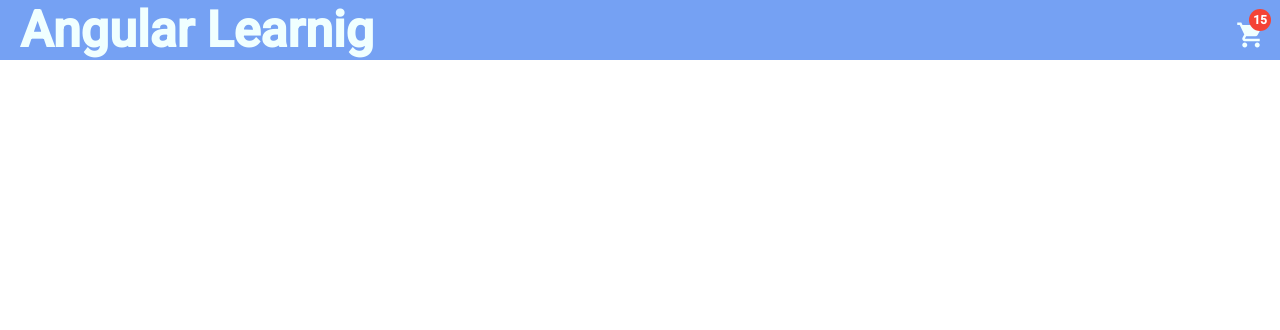
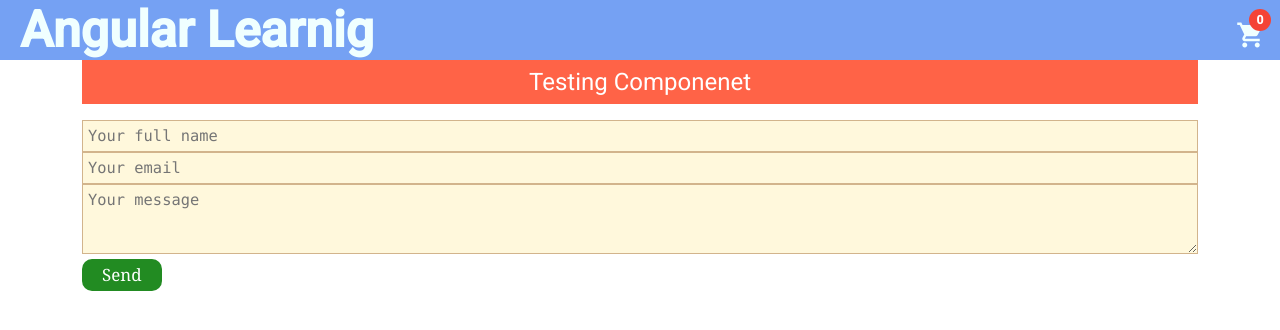
Before and after one commit to maurya20/angular-learning, an Angular app: page /btn in a window 1280 px wide. Before the commit this address led to /. Shown: the top 330 px of the page. Built offline with nearby package versions, Linux system fonts and the light colour scheme.

Commit message:
Add object into array and delete a specific object on user event implemented

```diff
--- a/src/app/app-routing.module.ts
+++ b/src/app/app-routing.module.ts
@@ -1,11 +1,13 @@
 import { NgModule } from '@angular/core';
 import { RouterModule, Routes } from '@angular/router';
+import { ButtonComponent } from './components/button/button.component';
 import { DetailComponent } from './components/detail/detail.component';
 import { HomeComponent } from './components/home/home.component';
 
 //const routes: Routes = [];
 const routes: Routes = [
   { path: '', component: HomeComponent },
+  { path: 'btn', component: ButtonComponent },
   { path: 'detail/:id', component: DetailComponent },
 ];
 
--- a/src/app/components/button/button.component.css
+++ b/src/app/components/button/button.component.css
@@ -2,3 +2,124 @@ button {
   margin: 10px;
   padding: 5px;
 }
+h1 {
+  background-color: tomato;
+  color: white;
+  text-align: center;
+  padding: 6px;
+}
+
+.column {
+  width: 50%;
+  float: left;
+  padding: 2%;
+  box-sizing: border-box;
+}
+.column {
+  padding: 3%;
+}
+/*clear-fix the parent of column because it collapsed!  */
+form:after {
+  content: "";
+  display: block;
+  clear: both;
+}
+
+/* FORM STUFF BEGINS HERE */
+form {
+  font-size: 110%;
+}
+label {
+  display: block;
+  color: saddlebrown;
+  margin: 16px 0 3px;
+}
+fieldset label {
+  display: inline-block;
+  font-size: 85%;
+  font-family: Calibri, sans-serif;
+}
+
+input[type="text"],
+input[type="email"],
+input[type="tel"],
+textarea,
+select {
+  width: 100%;
+  padding: 5px;
+  box-sizing: border-box;
+  background-color: cornsilk;
+  border: solid 1px tan;
+  font-family: "Lucida Console", monospace;
+}
+textarea {
+  resize: vertical;
+  min-height: 70px;
+}
+fieldset {
+  border: none;
+  margin: 20px 0;
+  padding: 10px 0;
+  border-bottom: 1px solid tan;
+}
+legend {
+  color: white;
+  background-color: tan;
+  display: block;
+  width: 100%;
+  padding: 3px;
+}
+input[type="checkbox"] {
+  background-color: red;
+  border: solid 1px red;
+  color: red;
+  outline: red;
+}
+/* BUTTONS */
+input[type="submit"] {
+  background-color: forestgreen;
+  color: white;
+  border: none;
+  padding: 6px 20px;
+  font-size: 110%;
+  border-radius: 10px;
+  font-family: Rockwell, georgia, serif;
+}
+/* Reset Button: minimize the appearance */
+input[type="reset"] {
+  background-color: transparent;
+  border: none;
+  text-decoration: underline;
+  cursor: pointer;
+  margin: 20px 0;
+  color: olive;
+}
+
+/* hovers and tabs */
+input[type="text"]:hover,
+input[type="email"]:hover {
+  background-color: khaki;
+}
+input[type="text"]:focus,
+input[type="email"]:focus {
+  outline: 2px solid tan;
+}
+input[type="sumbit"]:hover,
+input[type="submit"]:focus {
+  background-color: limegreen;
+}
+/* responsive bonus round */
+@media screen and (min-width: 450px) {
+  /*  2col  */
+  .column {
+    width: 50%;
+    float: left;
+    padding: 3%;
+    box-sizing: border-box;
+  }
+}
+.card {
+  display: flex;
+  flex-direction: row;
+  justify-content: space-between;
+}
--- a/src/app/components/button/button.component.html
+++ b/src/app/components/button/button.component.html
@@ -1,3 +1,43 @@
-<button [ngStyle]="{ 'background-color': color }" (click)="onLog()">
-  {{ text }}
-</button>
+<div class="container">
+  <h1>Testing Componenet</h1>
+
+  <mat-card
+    *ngFor="let cform of contactData; let i = index"
+    class="m-3 p-3"
+    class="card"
+  >
+    <span>{{ i }}</span>
+    <h3>{{ cform.fullName }}</h3>
+    <h3>{{ cform.email }}</h3>
+    <h3>{{ cform.message }}</h3>
+    <span role="button" (click)="onDelete(i)"
+      ><mat-icon [ngStyle]="{ color: 'red' }">delete_forever</mat-icon></span
+    >
+  </mat-card>
+
+  <form [formGroup]="contactForm" (ngSubmit)="onSubmit()">
+    <input
+      type="text"
+      name="fullName"
+      placeholder="Your full name"
+      formControlName="fullName"
+    />
+    <br />
+
+    <input
+      type="email"
+      name="email"
+      placeholder="Your email"
+      formControlName="email"
+    />
+    <br />
+
+    <textarea
+      name="message"
+      placeholder="Your message"
+      formControlName="message"
+    ></textarea>
+    <br />
+    <input type="submit" value="Send" />
+  </form>
+</div>
--- a/src/app/components/button/button.component.ts
+++ b/src/app/components/button/button.component.ts
@@ -1,4 +1,5 @@
 import { Component, OnInit, Input } from '@angular/core';
+import { FormBuilder, FormGroup } from '@angular/forms';
 
 @Component({
   selector: 'app-button',
@@ -6,12 +7,34 @@ import { Component, OnInit, Input } from '@angular/core';
   styleUrls: ['./button.component.css'],
 })
 export class ButtonComponent implements OnInit {
-  @Input() color!: string;
-  @Input() text!: string;
-  constructor() {}
+  // @Input() color!: string;
+  // @Input() text!: string;
+  public contactForm!: FormGroup;
+
+  contactData: any;
+  constructor(private formBuilder: FormBuilder) {
+    this.createContactForm();
+    this.contactData = [];
+  }
 
   ngOnInit(): void {}
-  onLog() {
-    console.log('jfvfvfvfvfhvfbvhbhf');
+
+  createContactForm() {
+    this.contactForm = this.formBuilder.group({
+      fullName: [''],
+      email: [''],
+      message: [''],
+    });
+  }
+  logger(p: any) {
+    console.log('live ????', p);
+  }
+  onSubmit() {
+    console.log('Your form data : ', this.contactForm.value);
+    this.contactData = [...this.contactData, this.contactForm.value];
+    console.log('after submit all data : ', this.contactData);
+  }
+  onDelete(id: number) {
+    this.contactData.splice(id, 1);
   }
 }
--- a/src/app/components/header/header.component.html
+++ b/src/app/components/header/header.component.html
@@ -2,7 +2,7 @@
   <strong>Angular Learnig</strong>
   <span role="button">
     <mat-icon
-      matBadge="15"
+      matBadge="{{ cartItems.length }}"
       matBadgeColor="warn"
       aria-label="Cart icon"
       class="cart-icon"
--- a/src/app/components/header/header.component.ts
+++ b/src/app/components/header/header.component.ts
@@ -1,15 +1,21 @@
 import { Component, OnInit } from '@angular/core';
+import { CartService } from 'src/app/services/cart.service';
 
 @Component({
   selector: 'app-header',
   templateUrl: './header.component.html',
-  styleUrls: ['./header.component.css']
+  styleUrls: ['./header.component.css'],
 })
 export class HeaderComponent implements OnInit {
-
-  constructor() { }
-
+  cartItems: any;
+  constructor(private cartService: CartService) {
+    this.cartItems = [];
+  }
+  updateCart() {
+    this.cartItems = this.cartService.getCartItems();
+    console.log('in heder badala     >>>', this.cartItems);
+  }
   ngOnInit(): void {
+    this.updateCart();
   }
-
 }
--- a/src/app/components/home/home.component.html
+++ b/src/app/components/home/home.component.html
@@ -16,7 +16,9 @@
           >
         </h3>
         <h2 class="p-title">Price: {{ product.price }}$</h2>
-        <button mat-raised-button color="primary">Add To Cart</button>
+        <button mat-raised-button color="primary" (click)="addToCart(product)">
+          Add To Cart
+        </button>
       </mat-card>
     </div>
   </div>
--- a/src/app/components/home/home.component.ts
+++ b/src/app/components/home/home.component.ts
@@ -1,4 +1,5 @@
 import { Component, OnInit } from '@angular/core';
+import { CartService } from 'src/app/services/cart.service';
 import { ProductsService } from 'src/app/services/products.service';
 
 @Component({
@@ -8,7 +9,10 @@ import { ProductsService } from 'src/app/services/products.service';
 })
 export class HomeComponent implements OnInit {
   products: any;
-  constructor(private productsService: ProductsService) {}
+  constructor(
+    private productsService: ProductsService,
+    private cartService: CartService
+  ) {}
   getProducts(): void {
     this.productsService
       .getProducts()
@@ -17,4 +21,8 @@ export class HomeComponent implements OnInit {
   ngOnInit() {
     this.getProducts();
   }
+  addToCart(p: any) {
+    this.cartService.addToCart(p);
+    console.log('in home after addto cart', this.cartService.getCartItems());
+  }
 }
--- /dev/null
+++ b/src/app/services/cart.service.ts
@@ -0,0 +1,18 @@
+import { Injectable } from '@angular/core';
+import { Observable } from 'rxjs';
+
+@Injectable({
+  providedIn: 'root',
+})
+export class CartService {
+  cartItems: any;
+  constructor() {
+    this.cartItems = [];
+  }
+  addToCart(product: any) {
+    this.cartItems = [...this.cartItems, product];
+  }
+  getCartItems(): Observable<any> {
+    return this.cartItems;
+  }
+}
```
Also changed, not shown: src/app/app.module.ts (+12 -2 lines), 1 other file (tests, documents, lock files or other folders).
